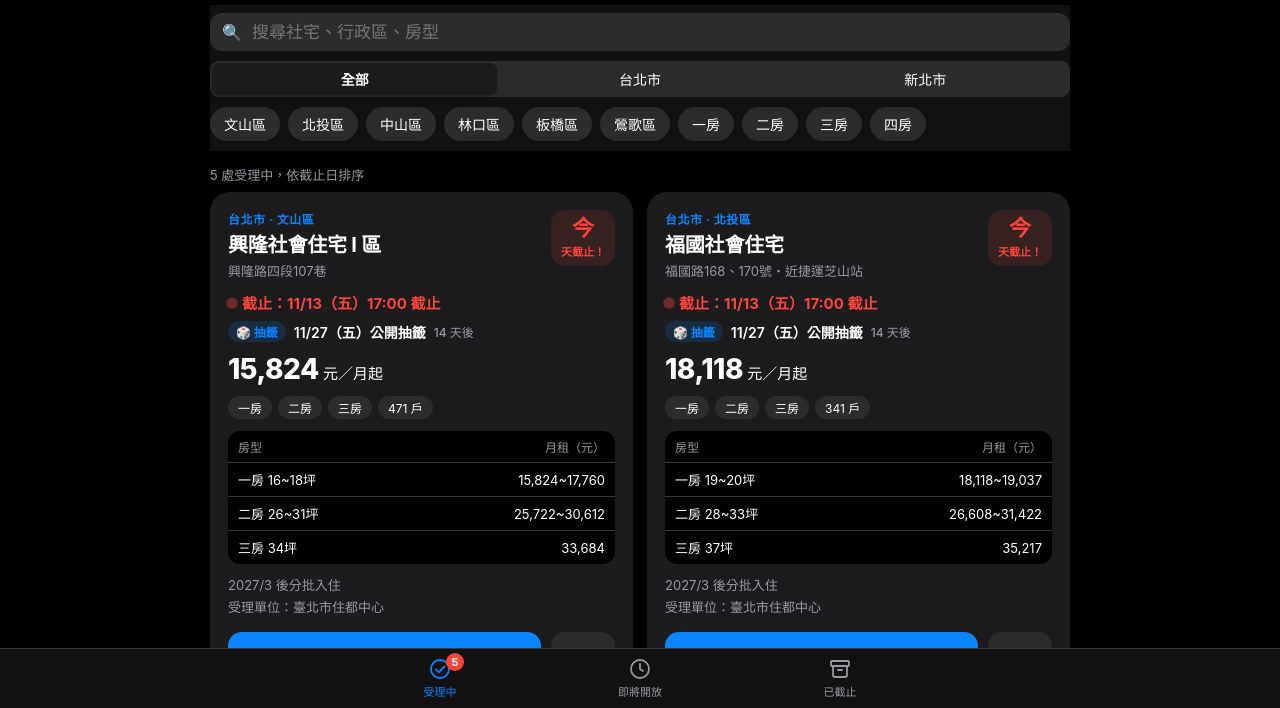
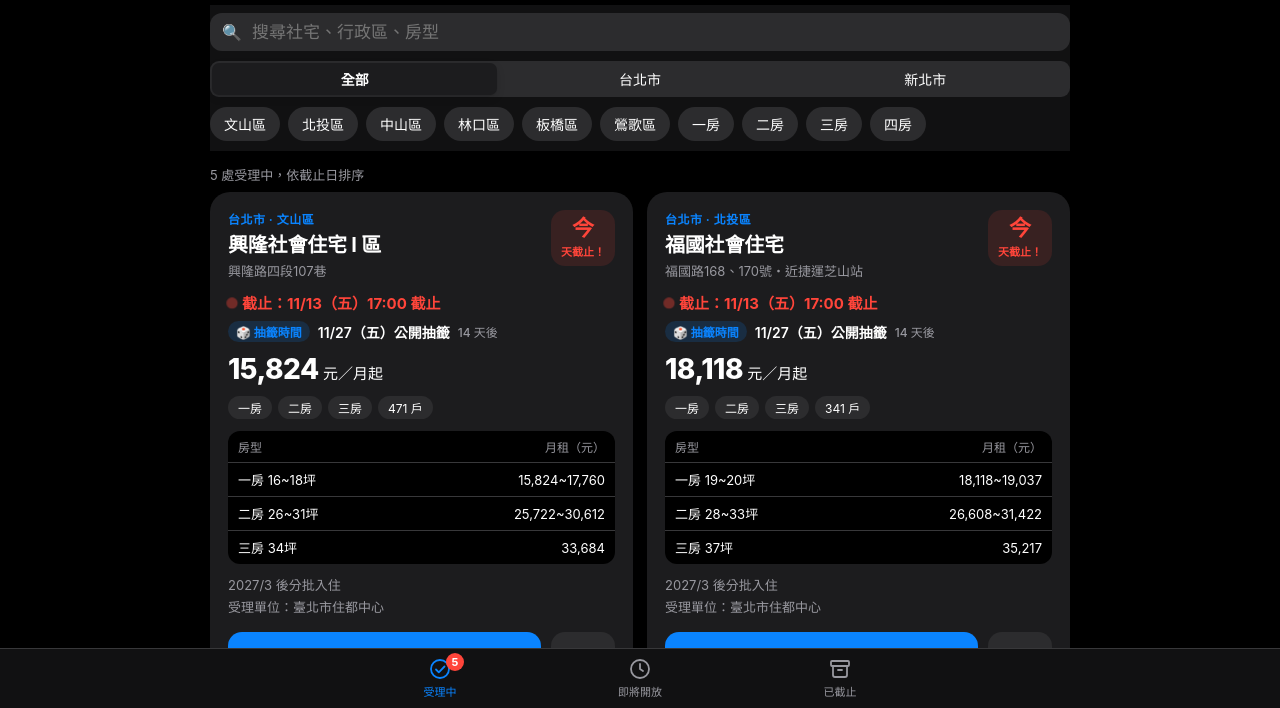
Before and after one commit to fyhj08020711-lu/shezhai, a plain HTML site: page index.html in a window 1280 px wide. Shown: the part 92-800 px from the top of the page. Drawn offline with Linux system fonts and the light colour scheme.

Commit message:
closed label and draw time

```diff
--- a/index.html
+++ b/index.html
@@ -219,8 +219,8 @@ function render(){
     return `<div class="card${d.soon?" upcoming":""}" style="animation-delay:${i*70}ms"><div class="top"><div><div class="city">${d.city}${d.dist?" · "+esc(d.dist):""}</div>
     <h3>${esc(d.name)}</h3>${d.addr?`<div class="addr">${esc(d.addr)}</div>`:""}</div>${badge}</div>
     ${d.soon?`<div class="deadline soon"><i class="dot"></i>即將開放：${sd} 起受理・${esc(d.endText)}</div>`:
-    `<div class="deadline ${d.open?"":"off"}"><i class="dot"></i>${d.open?"截止：":"已截止："}${esc(d.endText)}</div>`}
-    ${d.drawText?`<div class="draw"><span>🎲 抽籤</span>${esc(d.drawText)}${d.drawDate&&dayDiff(d.drawDate)>=0?`<small>${dayDiff(d.drawDate)?dayDiff(d.drawDate)+" 天後":"今天"}</small>`:""}</div>`:""}
+    `<div class="deadline ${d.open?"":"off"}"><i class="dot"></i>${d.open?"截止："+esc(d.endText):"已截止（"+esc(d.endText.replace(/\s*截止/,""))+"）"}</div>`}
+    ${d.drawText?`<div class="draw"><span>🎲 抽籤時間</span>${esc(d.drawText)}${d.drawDate&&dayDiff(d.drawDate)>=0?`<small>${dayDiff(d.drawDate)?dayDiff(d.drawDate)+" 天後":"今天"}</small>`:""}</div>`:""}
     ${d.minRent?`<div class="price"><b>${d.minRent.toLocaleString()}</b> 元／月起</div>`:""}
     <div class="tags">${d.rooms.map(x=>`<span class="tag">${esc(x)}</span>`).join("")}${d.units?`<span class="tag">${d.units} 戶</span>`:""}</div>
     ${d.rent&&d.rent.length?`<table><tr><th>房型</th><th>月租（元）</th></tr>${d.rent.map(x=>`<tr><td>${x[0]}</td><td>${x[1]}</td></tr>`).join("")}</table>`:""}
```
